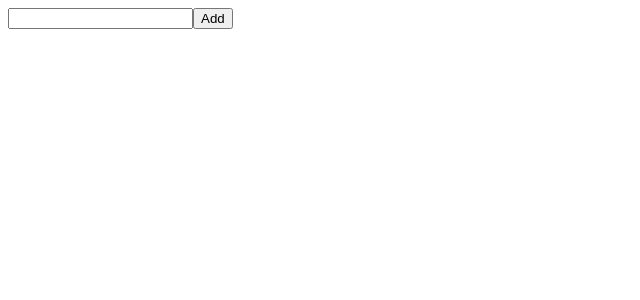
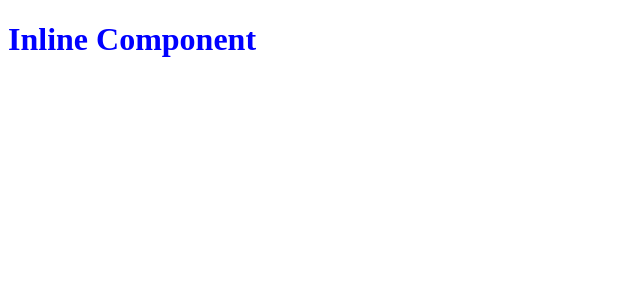
Before and after one commit to zlrkw11/to-do-app, a React (Vite) app: page / in a window 1280 px wide. Shown: the top 300 px of the page, without its empty margins (0-640 px from the left). Built offline with nearby package versions, Linux system fonts and the light colour scheme.

Commit message:
inline styling

```diff
--- a/src/App.jsx
+++ b/src/App.jsx
@@ -1,8 +1,9 @@
 import ToDo from "./components/ToDo";
+import InlineComponent from "./components/InlineComponent";
 function App() {
   return (
     <>
-      <ToDo />
+      <InlineComponent />
     </>
   );
 }
--- a/src/components/InlineComponent.jsx
+++ b/src/components/InlineComponent.jsx
@@ -1,7 +1,7 @@
 function InlineComponent() {
   return (
     <div>
-      <h1>Inline Component</h1>
+      <h1 style={{ color: "blue" }}>Inline Component</h1>
     </div>
   );
 }
```
